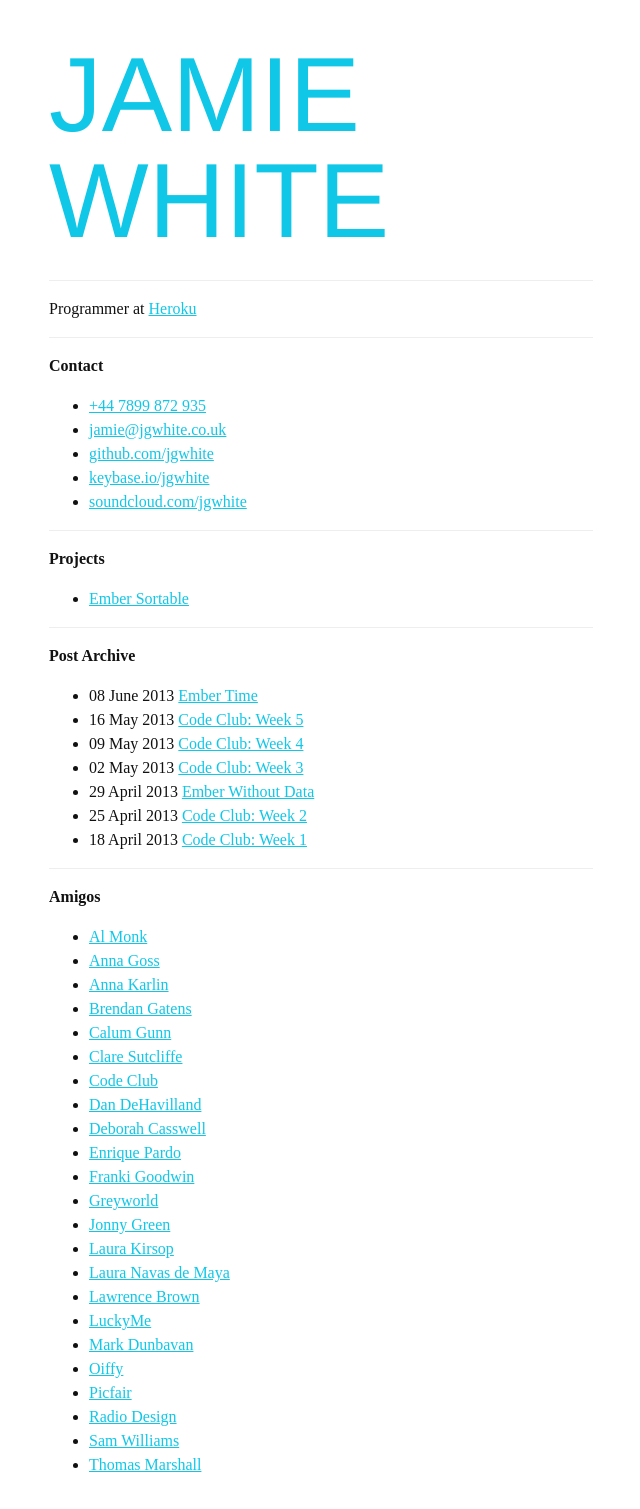
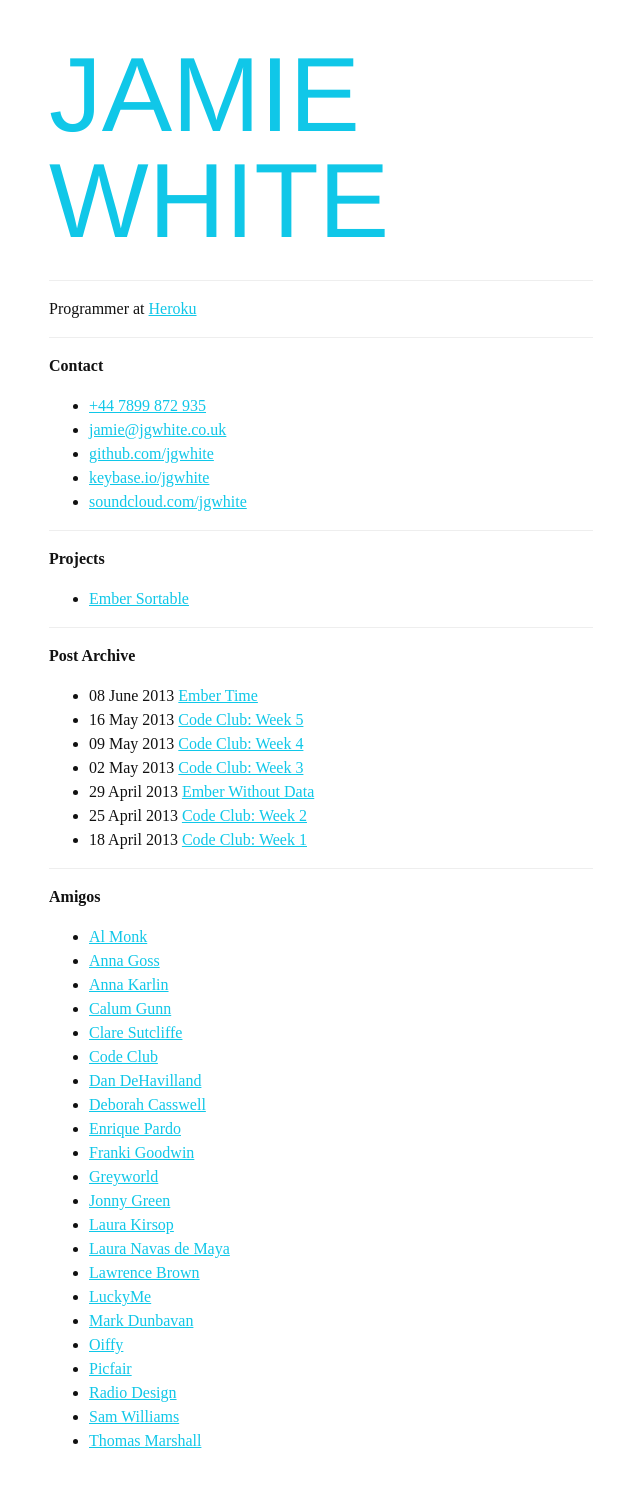
Before and after one commit to jgwhite/jgwhite.github.io, a Jekyll site: the page built from index.md, in a window 1280 px wide. Shown: the whole page, without its empty margins (319-959 px from the left). Built offline with Jekyll 4.4.1, drawn with Linux system fonts in a browser that asks for light colours; some web fonts are replaced; after the commit the page ends 1485 px from its top, so only the background shows below that.

Commit message:
Remove london-se
The domain lapsed and has been taken over by something sketchy

```diff
--- a/index.md
+++ b/index.md
@@ -40,7 +40,6 @@
 * [Al Monk](http://www.alasdairmonk.com/)
 * [Anna Goss](http://annagoss.co/)
 * [Anna Karlin](http://annakarlin.com/)
-* [Brendan Gatens](http://www.london-se.com/)
 * [Calum Gunn](http://www.calumgunn.com/)
 * [Clare Sutcliffe](http://www.claresutcliffe.com/)
 * [Code Club](http://www.codeclub.org.uk/)
```
